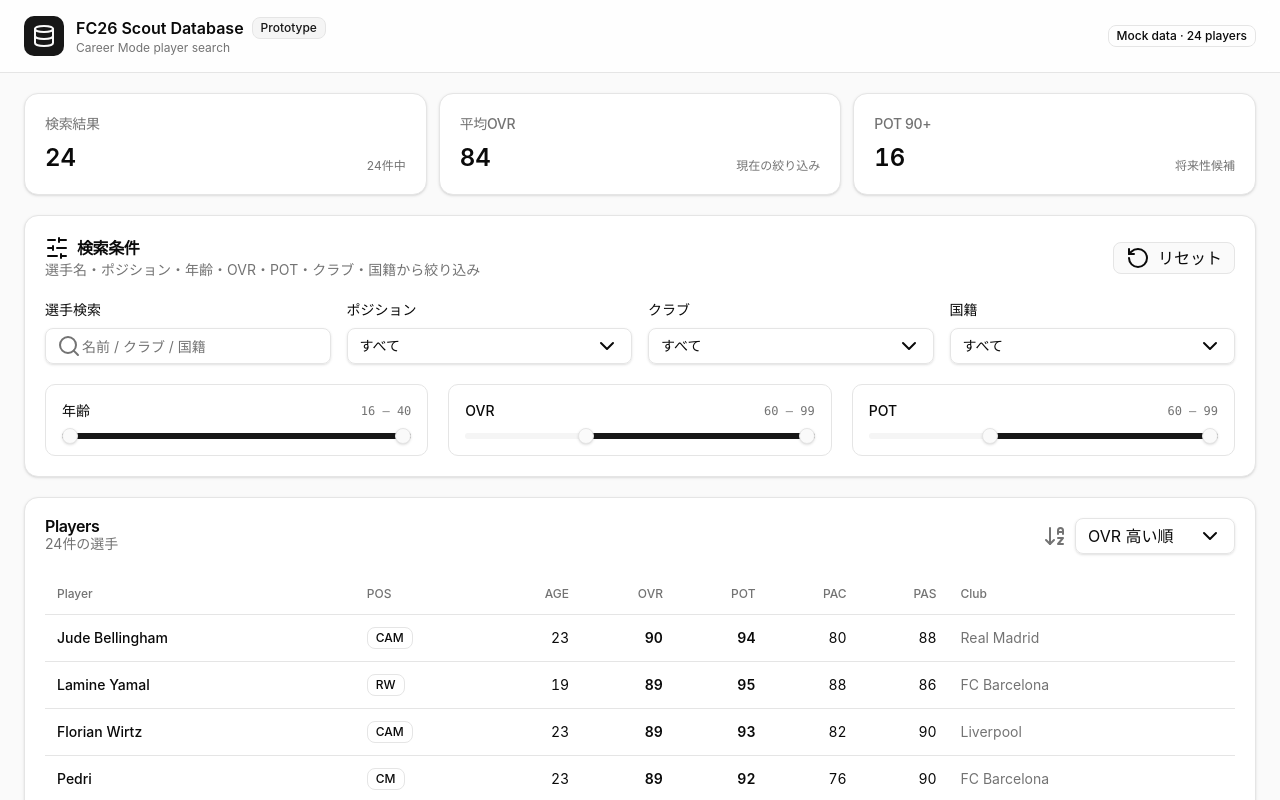
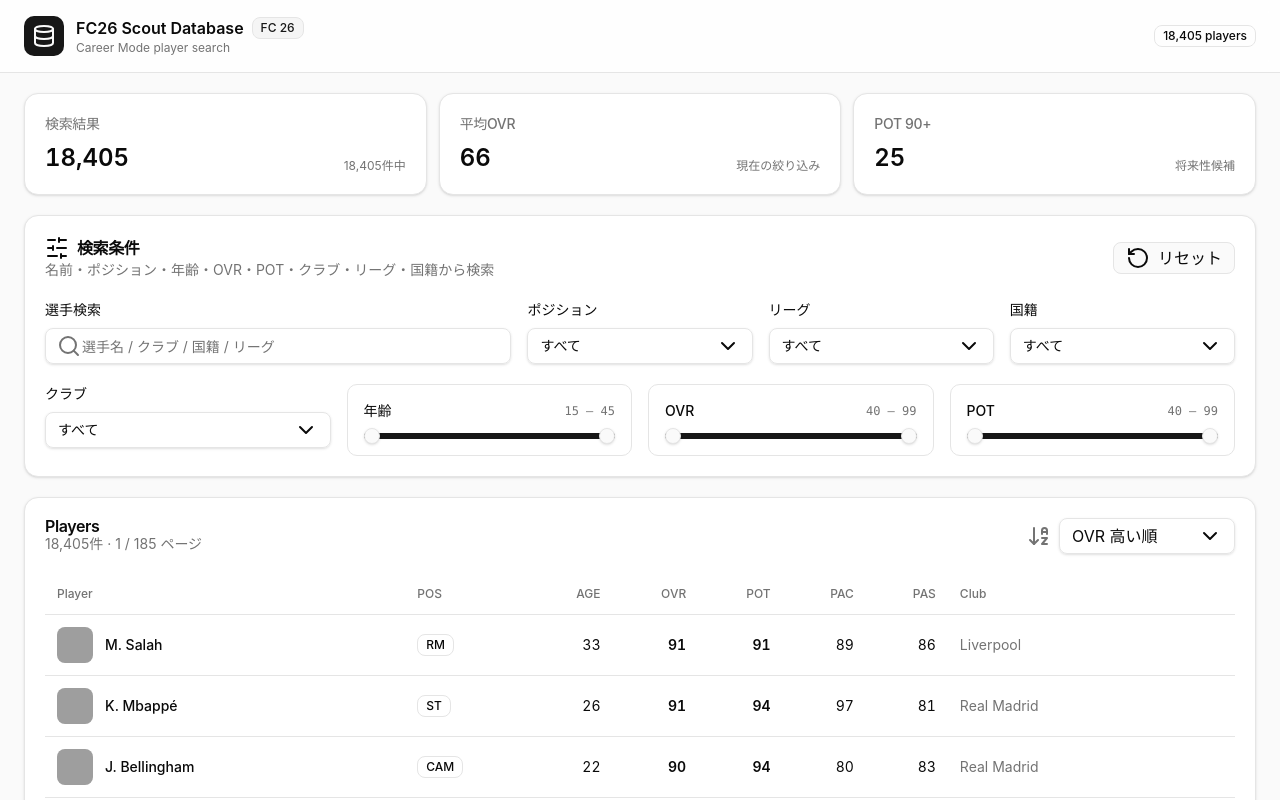
Before and after one commit to yonemoriU2/fifa26-database, a React (Vite) app: page / in a window 1280 px wide. Shown: the top 800 px of the page. Built offline with nearby package versions, Linux system fonts and the light colour scheme; grey boxes are pictures that could not be loaded.

Commit message:
Connect FC26 full dataset to searchable UI

```diff
--- a/src/App.tsx
+++ b/src/App.tsx
@@ -1,4 +1,4 @@
-import { useMemo, useState } from "react"
+import { useEffect, useMemo, useState } from "react"
 import { Badge } from "@/components/ui/badge"
 import { Button } from "@/components/ui/button"
 import { Card, CardContent, CardDescription, CardHeader, CardTitle } from "@/components/ui/card"
@@ -8,125 +8,331 @@
 import { Table, TableBody, TableCell, TableHead, TableHeader, TableRow } from "@/components/ui/table"
 import { PlayerDetail } from "@/components/player-detail"
 import { StatCard } from "@/components/stat-card"
-import { players } from "@/data/players"
+import { loadPlayers } from "@/data/load-players"
 import type { Player, Position } from "@/types/player"
-import { ArrowDownAZ, Database, RotateCcw, Search, SlidersHorizontal } from "lucide-react"
+import { ArrowDownAZ, ChevronLeft, ChevronRight, Database, RotateCcw, Search, SlidersHorizontal } from "lucide-react"
 
-const positions: Array<Position | "ALL"> = ["ALL", "GK", "RB", "CB", "LB", "CDM", "CM", "CAM", "RM", "LM", "RW", "LW", "CF", "ST"]
-type SortKey = "overall" | "potential" | "age" | "valueM"
+const positions: Array<Position | "ALL"> = [
+  "ALL", "GK", "RB", "RWB", "CB", "LB", "LWB", "CDM", "CM", "CAM", "RM", "LM", "RW", "LW", "CF", "ST",
+]
+
+type SortKey = "overall" | "potential" | "age" | "valueEur"
+
+const PAGE_SIZE = 100
 
 export default function App() {
+  const [players, setPlayers] = useState<Player[]>([])
+  const [loading, setLoading] = useState(true)
+  const [loadError, setLoadError] = useState<string | null>(null)
+
   const [query, setQuery] = useState("")
   const [position, setPosition] = useState<Position | "ALL">("ALL")
-  const [age, setAge] = useState<[number, number]>([16, 40])
-  const [ovr, setOvr] = useState<[number, number]>([60, 99])
-  const [pot, setPot] = useState<[number, number]>([60, 99])
+  const [age, setAge] = useState<[number, number]>([15, 45])
+  const [ovr, setOvr] = useState<[number, number]>([40, 99])
+  const [pot, setPot] = useState<[number, number]>([40, 99])
   const [club, setClub] = useState("ALL")
+  const [league, setLeague] = useState("ALL")
   const [nation, setNation] = useState("ALL")
   const [sortKey, setSortKey] = useState<SortKey>("overall")
   const [selected, setSelected] = useState<Player | null>(null)
+  const [page, setPage] = useState(1)
 
-  const clubs = useMemo(() => ["ALL", ...Array.from(new Set(players.map((p) => p.club))).sort()], [])
-  const nations = useMemo(() => ["ALL", ...Array.from(new Set(players.map((p) => p.nationality))).sort()], [])
+  useEffect(() => {
+    let cancelled = false
+    loadPlayers()
+      .then((data) => {
+        if (cancelled) return
+        setPlayers(data)
+        setLoadError(null)
+      })
+      .catch((error: unknown) => {
+        if (cancelled) return
+        setLoadError(error instanceof Error ? error.message : "選手データの読み込みに失敗しました。")
+      })
+      .finally(() => {
+        if (!cancelled) setLoading(false)
+      })
+
+    return () => {
+      cancelled = true
+    }
+  }, [])
+
+  const clubs = useMemo(
+    () => ["ALL", ...Array.from(new Set(players.map((player) => player.club).filter(Boolean))).sort()],
+    [players],
+  )
+  const leagues = useMemo(
+    () => ["ALL", ...Array.from(new Set(players.map((player) => player.league).filter(Boolean))).sort()],
+    [players],
+  )
+  const nations = useMemo(
+    () => ["ALL", ...Array.from(new Set(players.map((player) => player.nationality).filter(Boolean))).sort()],
+    [players],
+  )
 
   const filtered = useMemo(() => {
-    const q = query.trim().toLowerCase()
+    const normalizedQuery = query.trim().toLowerCase()
+
     return players
-      .filter((p) => !q || [p.name, p.club, p.nationality].some((v) => v.toLowerCase().includes(q)))
-      .filter((p) => position === "ALL" || p.position === position || p.secondaryPositions.includes(position))
-      .filter((p) => p.age >= age[0] && p.age <= age[1])
-      .filter((p) => p.overall >= ovr[0] && p.overall <= ovr[1])
-      .filter((p) => p.potential >= pot[0] && p.potential <= pot[1])
-      .filter((p) => club === "ALL" || p.club === club)
-      .filter((p) => nation === "ALL" || p.nationality === nation)
-      .sort((a, b) => sortKey === "age" ? a.age - b.age : b[sortKey] - a[sortKey])
-  }, [query, position, age, ovr, pot, club, nation, sortKey])
+      .filter((player) => {
+        if (!normalizedQuery) return true
+        return [player.name, player.longName, player.club, player.nationality, player.league]
+          .some((value) => value.toLowerCase().includes(normalizedQuery))
+      })
+      .filter((player) => position === "ALL" || player.position === position || player.secondaryPositions.includes(position))
+      .filter((player) => player.age >= age[0] && player.age <= age[1])
+      .filter((player) => player.overall >= ovr[0] && player.overall <= ovr[1])
+      .filter((player) => player.potential >= pot[0] && player.potential <= pot[1])
+      .filter((player) => club === "ALL" || player.club === club)
+      .filter((player) => league === "ALL" || player.league === league)
+      .filter((player) => nation === "ALL" || player.nationality === nation)
+      .sort((a, b) => {
+        if (sortKey === "age") return a.age - b.age
+        if (sortKey === "valueEur") return (b.valueEur ?? -1) - (a.valueEur ?? -1)
+        return b[sortKey] - a[sortKey]
+      })
+  }, [players, query, position, age, ovr, pot, club, league, nation, sortKey])
+
+  useEffect(() => {
+    setPage(1)
+  }, [query, position, age, ovr, pot, club, league, nation, sortKey])
+
+  const pageCount = Math.max(1, Math.ceil(filtered.length / PAGE_SIZE))
+  const safePage = Math.min(page, pageCount)
+  const pagePlayers = filtered.slice((safePage - 1) * PAGE_SIZE, safePage * PAGE_SIZE)
 
   const reset = () => {
     setQuery("")
     setPosition("ALL")
-    setAge([16, 40])
-    setOvr([60, 99])
-    setPot([60, 99])
+    setAge([15, 45])
+    setOvr([40, 99])
+    setPot([40, 99])
     setClub("ALL")
+    setLeague("ALL")
     setNation("ALL")
     setSortKey("overall")
     setSelected(null)
+    setPage(1)
   }
 
-  const avgOvr = filtered.length ? Math.round(filtered.reduce((sum, p) => sum + p.overall, 0) / filtered.length) : 0
-  const highPotential = filtered.filter((p) => p.potential >= 90).length
+  const avgOvr = filtered.length
+    ? Math.round(filtered.reduce((sum, player) => sum + player.overall, 0) / filtered.length)
+    : 0
+  const highPotential = filtered.filter((player) => player.potential >= 90).length
 
   return (
     <div className="min-h-screen bg-background text-foreground">
       <header className="border-b bg-card/80 backdrop-blur">
-        <div className="mx-auto flex max-w-[1500px] items-center justify-between gap-4 px-4 py-4 lg:px-6">
+        <div className="mx-auto flex max-w-[1600px] items-center justify-between gap-4 px-4 py-4 lg:px-6">
           <div className="flex items-center gap-3">
-            <div className="flex size-10 items-center justify-center rounded-lg bg-primary text-primary-foreground"><Database /></div>
-            <div><div className="flex items-center gap-2"><h1 className="font-semibold">FC26 Scout Database</h1><Badge variant="secondary">Prototype</Badge></div><p className="text-xs text-muted-foreground">Career Mode player search</p></div>
+            <div className="flex size-10 items-center justify-center rounded-lg bg-primary text-primary-foreground">
+              <Database />
+            </div>
+            <div>
+              <div className="flex items-center gap-2">
+                <h1 className="font-semibold">FC26 Scout Database</h1>
+                <Badge variant="secondary">FC 26</Badge>
+              </div>
+              <p className="text-xs text-muted-foreground">Career Mode player search</p>
+            </div>
           </div>
-          <Badge variant="outline">Mock data · {players.length} players</Badge>
+          <Badge variant="outline">
+            {loading ? "Loading…" : `${players.length.toLocaleString()} players`}
+          </Badge>
         </div>
       </header>
 
-      <main className="mx-auto flex max-w-[1500px] flex-col gap-5 px-4 py-5 lg:px-6">
+      <main className="mx-auto flex max-w-[1600px] flex-col gap-5 px-4 py-5 lg:px-6">
+        {loadError && (
+          <Card>
+            <CardHeader>
+              <CardTitle>データ読み込みエラー</CardTitle>
+              <CardDescription>{loadError}</CardDescription>
+            </CardHeader>
+          </Card>
+        )}
+
         <div className="grid gap-3 sm:grid-cols-3">
-          <StatCard label="検索結果" value={filtered.length.toLocaleString()} detail={`${players.length}件中`} />
-          <StatCard label="平均OVR" value={String(avgOvr)} detail="現在の絞り込み" />
-          <StatCard label="POT 90+" value={String(highPotential)} detail="将来性候補" />
+          <StatCard label="検索結果" value={loading ? "…" : filtered.length.toLocaleString()} detail={`${players.length.toLocaleString()}件中`} />
+          <StatCard label="平均OVR" value={loading ? "…" : String(avgOvr)} detail="現在の絞り込み" />
+          <StatCard label="POT 90+" value={loading ? "…" : String(highPotential)} detail="将来性候補" />
         </div>
 
         <Card>
           <CardHeader>
             <div className="flex flex-wrap items-center justify-between gap-3">
-              <div><CardTitle className="flex items-center gap-2"><SlidersHorizontal />検索条件</CardTitle><CardDescription>選手名・ポジション・年齢・OVR・POT・クラブ・国籍から絞り込み</CardDescription></div>
-              <Button variant="outline" size="sm" onClick={reset}><RotateCcw data-icon="inline-start" />リセット</Button>
+              <div>
+                <CardTitle className="flex items-center gap-2">
+                  <SlidersHorizontal />
+                  検索条件
+                </CardTitle>
+                <CardDescription>名前・ポジション・年齢・OVR・POT・クラブ・リーグ・国籍から検索</CardDescription>
+              </div>
+              <Button variant="outline" size="sm" onClick={reset}>
+                <RotateCcw data-icon="inline-start" />
+                リセット
+              </Button>
             </div>
           </CardHeader>
           <CardContent className="flex flex-col gap-5">
+            <div className="grid gap-4 md:grid-cols-2 xl:grid-cols-5">
+              <label className="flex flex-col gap-2 text-sm xl:col-span-2">
+                <span className="font-medium">選手検索</span>
+                <div className="relative">
+                  <Search className="pointer-events-none absolute left-3 top-1/2 -translate-y-1/2 text-muted-foreground" />
+                  <Input
+                    className="pl-9"
+                    value={query}
+                    onChange={(event) => setQuery(event.target.value)}
+                    placeholder="選手名 / クラブ / 国籍 / リーグ"
+                  />
+                </div>
+              </label>
+              <FilterSelect
+                label="ポジション"
+                value={position}
+                onChange={(value) => setPosition(value as Position | "ALL")}
+                options={positions}
+              />
+              <FilterSelect label="リーグ" value={league} onChange={setLeague} options={leagues} />
+              <FilterSelect label="国籍" value={nation} onChange={setNation} options={nations} />
+            </div>
+
             <div className="grid gap-4 md:grid-cols-2 xl:grid-cols-4">
-              <label className="flex flex-col gap-2 text-sm"><span className="font-medium">選手検索</span><div className="relative"><Search className="pointer-events-none absolute left-3 top-1/2 -translate-y-1/2 text-muted-foreground" /><Input className="pl-9" value={query} onChange={(e) => setQuery(e.target.value)} placeholder="名前 / クラブ / 国籍" /></div></label>
-              <label className="flex flex-col gap-2 text-sm"><span className="font-medium">ポジション</span><Select value={position} onValueChange={(v) => setPosition(v as Position | "ALL")}><SelectTrigger><SelectValue /></SelectTrigger><SelectContent><SelectGroup>{positions.map((p) => <SelectItem key={p} value={p}>{p === "ALL" ? "すべて" : p}</SelectItem>)}</SelectGroup></SelectContent></Select></label>
-              <label className="flex flex-col gap-2 text-sm"><span className="font-medium">クラブ</span><Select value={club} onValueChange={setClub}><SelectTrigger><SelectValue /></SelectTrigger><SelectContent><SelectGroup>{clubs.map((c) => <SelectItem key={c} value={c}>{c === "ALL" ? "すべて" : c}</SelectItem>)}</SelectGroup></SelectContent></Select></label>
-              <label className="flex flex-col gap-2 text-sm"><span className="font-medium">国籍</span><Select value={nation} onValueChange={setNation}><SelectTrigger><SelectValue /></SelectTrigger><SelectContent><SelectGroup>{nations.map((n) => <SelectItem key={n} value={n}>{n === "ALL" ? "すべて" : n}</SelectItem>)}</SelectGroup></SelectContent></Select></label>
-            </div>
-            <div className="grid gap-5 md:grid-cols-3">
-              <RangeFilter label="年齢" value={age} min={16} max={40} onChange={setAge} />
+              <FilterSelect label="クラブ" value={club} onChange={setClub} options={clubs} />
+              <RangeFilter label="年齢" value={age} min={15} max={45} onChange={setAge} />
               <RangeFilter label="OVR" value={ovr} min={40} max={99} onChange={setOvr} />
               <RangeFilter label="POT" value={pot} min={40} max={99} onChange={setPot} />
             </div>
           </CardContent>
         </Card>
 
-        <div className={selected ? "grid gap-5 xl:grid-cols-[minmax(0,1fr)_340px]" : "grid gap-5"}>
+        <div className={selected ? "grid gap-5 xl:grid-cols-[minmax(0,1fr)_360px]" : "grid gap-5"}>
           <Card>
             <CardHeader>
               <div className="flex flex-wrap items-center justify-between gap-3">
-                <div><CardTitle>Players</CardTitle><CardDescription>{filtered.length}件の選手</CardDescription></div>
-                <div className="flex items-center gap-2"><ArrowDownAZ className="text-muted-foreground" /><Select value={sortKey} onValueChange={(v) => setSortKey(v as SortKey)}><SelectTrigger className="w-40"><SelectValue /></SelectTrigger><SelectContent><SelectGroup><SelectItem value="overall">OVR 高い順</SelectItem><SelectItem value="potential">POT 高い順</SelectItem><SelectItem value="age">年齢 若い順</SelectItem><SelectItem value="valueM">市場価値 高い順</SelectItem></SelectGroup></SelectContent></Select></div>
+                <div>
+                  <CardTitle>Players</CardTitle>
+                  <CardDescription>
+                    {loading
+                      ? "選手データを読み込み中…"
+                      : `${filtered.length.toLocaleString()}件 · ${safePage} / ${pageCount} ページ`}
+                  </CardDescription>
+                </div>
+                <div className="flex items-center gap-2">
+                  <ArrowDownAZ className="text-muted-foreground" />
+                  <Select value={sortKey} onValueChange={(value) => setSortKey(value as SortKey)}>
+                    <SelectTrigger className="w-44">
+                      <SelectValue />
+                    </SelectTrigger>
+                    <SelectContent>
+                      <SelectGroup>
+                        <SelectItem value="overall">OVR 高い順</SelectItem>
+                        <SelectItem value="potential">POT 高い順</SelectItem>
+                        <SelectItem value="age">年齢 若い順</SelectItem>
+                        <SelectItem value="valueEur">市場価値 高い順</SelectItem>
+                      </SelectGroup>
+                    </SelectContent>
+                  </Select>
+                </div>
               </div>
             </CardHeader>
-            <CardContent>
+
+            <CardContent className="flex flex-col gap-4">
               <Table>
-                <TableHeader><TableRow><TableHead>Player</TableHead><TableHead>POS</TableHead><TableHead className="text-right">AGE</TableHead><TableHead className="text-right">OVR</TableHead><TableHead className="text-right">POT</TableHead><TableHead className="hidden text-right md:table-cell">PAC</TableHead><TableHead className="hidden text-right lg:table-cell">PAS</TableHead><TableHead className="hidden xl:table-cell">Club</TableHead></TableRow></TableHeader>
+                <TableHeader>
+                  <TableRow>
+                    <TableHead>Player</TableHead>
+                    <TableHead>POS</TableHead>
+                    <TableHead className="text-right">AGE</TableHead>
+                    <TableHead className="text-right">OVR</TableHead>
+                    <TableHead className="text-right">POT</TableHead>
+                    <TableHead className="hidden text-right md:table-cell">PAC</TableHead>
+                    <TableHead className="hidden text-right lg:table-cell">PAS</TableHead>
+                    <TableHead className="hidden xl:table-cell">Club</TableHead>
+                    <TableHead className="hidden 2xl:table-cell">League</TableHead>
+                  </TableRow>
+                </TableHeader>
                 <TableBody>
-                  {filtered.map((player) => (
-                    <TableRow key={player.id} className="cursor-pointer" onClick={() => setSelected(player)} data-state={selected?.id === player.id ? "selected" : undefined}>
-                      <TableCell><div className="flex flex-col gap-0.5"><span className="font-medium">{player.name}</span><span className="text-xs text-muted-foreground xl:hidden">{player.club}</span></div></TableCell>
+                  {pagePlayers.map((player) => (
+                    <TableRow
+                      key={player.id}
+                      className="cursor-pointer"
+                      onClick={() => setSelected(player)}
+                      data-state={selected?.id === player.id ? "selected" : undefined}
+                    >
+                      <TableCell>
+                        <div className="flex items-center gap-3">
+                          <img
+                            src={player.faceUrl}
+                            alt=""
+                            className="size-9 rounded-md bg-muted object-cover"
+                            loading="lazy"
+                          />
+                          <div className="flex min-w-0 flex-col gap-0.5">
+                            <span className="truncate font-medium">{player.name}</span>
+                            <span className="truncate text-xs text-muted-foreground xl:hidden">{player.club}</span>
+                          </div>
+                        </div>
+                      </TableCell>
                       <TableCell><Badge variant="outline">{player.position}</Badge></TableCell>
                       <TableCell className="text-right tabular-nums">{player.age}</TableCell>
                       <TableCell className="text-right font-semibold tabular-nums">{player.overall}</TableCell>
                       <TableCell className="text-right font-semibold tabular-nums">{player.potential}</TableCell>
-                      <TableCell className="hidden text-right tabular-nums md:table-cell">{player.pace}</TableCell>
-                      <TableCell className="hidden text-right tabular-nums lg:table-cell">{player.passing}</TableCell>
-                      <TableCell className="hidden text-muted-foreground xl:table-cell">{player.club}</TableCell>
+                      <TableCell className="hidden text-right tabular-nums md:table-cell">{displayStat(player.pace)}</TableCell>
+                      <TableCell className="hidden text-right tabular-nums lg:table-cell">{displayStat(player.passing)}</TableCell>
+                      <TableCell className="hidden max-w-48 truncate text-muted-foreground xl:table-cell">{player.club}</TableCell>
+                      <TableCell className="hidden max-w-48 truncate text-muted-foreground 2xl:table-cell">{player.league}</TableCell>
                     </TableRow>
                   ))}
-                  {filtered.length === 0 && <TableRow><TableCell colSpan={8} className="h-32 text-center text-muted-foreground">条件に一致する選手がいません。</TableCell></TableRow>}
+                  {!loading && filtered.length === 0 && (
+                    <TableRow>
+                      <TableCell colSpan={9} className="h-32 text-center text-muted-foreground">
+                        条件に一致する選手がいません。
+                      </TableCell>
+                    </TableRow>
+                  )}
+                  {loading && (
+                    <TableRow>
+                      <TableCell colSpan={9} className="h-32 text-center text-muted-foreground">
+                        18,405人の選手データを読み込み中…
+                      </TableCell>
+                    </TableRow>
+                  )}
                 </TableBody>
               </Table>
+
+              <div className="flex flex-wrap items-center justify-between gap-3">
+                <p className="text-xs text-muted-foreground">
+                  {filtered.length > 0
+                    ? `${((safePage - 1) * PAGE_SIZE + 1).toLocaleString()}–${Math.min(safePage * PAGE_SIZE, filtered.length).toLocaleString()} / ${filtered.length.toLocaleString()}`
+                    : "0件"}
+                </p>
+                <div className="flex items-center gap-2">
+                  <Button
+                    variant="outline"
+                    size="sm"
+                    disabled={safePage <= 1}
+                    onClick={() => setPage((current) => Math.max(1, current - 1))}
+                  >
+                    <ChevronLeft data-icon="inline-start" />
+                    前へ
+                  </Button>
+                  <Button
+                    variant="outline"
+                    size="sm"
+                    disabled={safePage >= pageCount}
+                    onClick={() => setPage((current) => Math.min(pageCount, current + 1))}
+                  >
+                    次へ
+                    <ChevronRight data-icon="inline-end" />
+                  </Button>
+                </div>
+              </div>
             </CardContent>
           </Card>
+
           <PlayerDetail player={selected} onClose={() => setSelected(null)} />
         </div>
       </main>
@@ -134,11 +340,69 @@
   )
 }
 
-function RangeFilter({ label, value, min, max, onChange }: { label: string; value: [number, number]; min: number; max: number; onChange: (v: [number, number]) => void }) {
+function FilterSelect({
+  label,
+  value,
+  onChange,
+  options,
+}: {
+  label: string
+  value: string
+  onChange: (value: string) => void
+  options: readonly string[]
+}) {
+  return (
+    <label className="flex min-w-0 flex-col gap-2 text-sm">
+      <span className="font-medium">{label}</span>
+      <Select value={value} onValueChange={onChange}>
+        <SelectTrigger>
+          <SelectValue />
+        </SelectTrigger>
+        <SelectContent>
+          <SelectGroup>
+            {options.map((option) => (
+              <SelectItem key={option} value={option}>
+                {option === "ALL" ? "すべて" : option}
+              </SelectItem>
+            ))}
+          </SelectGroup>
+        </SelectContent>
+      </Select>
+    </label>
+  )
+}
+
+function RangeFilter({
+  label,
+  value,
+  min,
+  max,
+  onChange,
+}: {
+  label: string
+  value: [number, number]
+  min: number
+  max: number
+  onChange: (value: [number, number]) => void
+}) {
   return (
     <div className="flex flex-col gap-3 rounded-lg border p-4">
-      <div className="flex items-center justify-between gap-3 text-sm"><span className="font-medium">{label}</span><span className="font-mono text-xs text-muted-foreground">{value[0]} — {value[1]}</span></div>
-      <Slider min={min} max={max} step={1} value={value} onValueChange={(v) => onChange([v[0], v[1]])} minStepsBetweenThumbs={1} />
+      <div className="flex items-center justify-between gap-3 text-sm">
+        <span className="font-medium">{label}</span>
+        <span className="font-mono text-xs text-muted-foreground">{value[0]} — {value[1]}</span>
+      </div>
+      <Slider
+        min={min}
+        max={max}
+        step={1}
+        value={value}
+        onValueChange={(next) => onChange([next[0], next[1]])}
+        minStepsBetweenThumbs={1}
+      />
     </div>
   )
 }
+
+function displayStat(value: number | null) {
+  return value ?? "—"
+}
```
